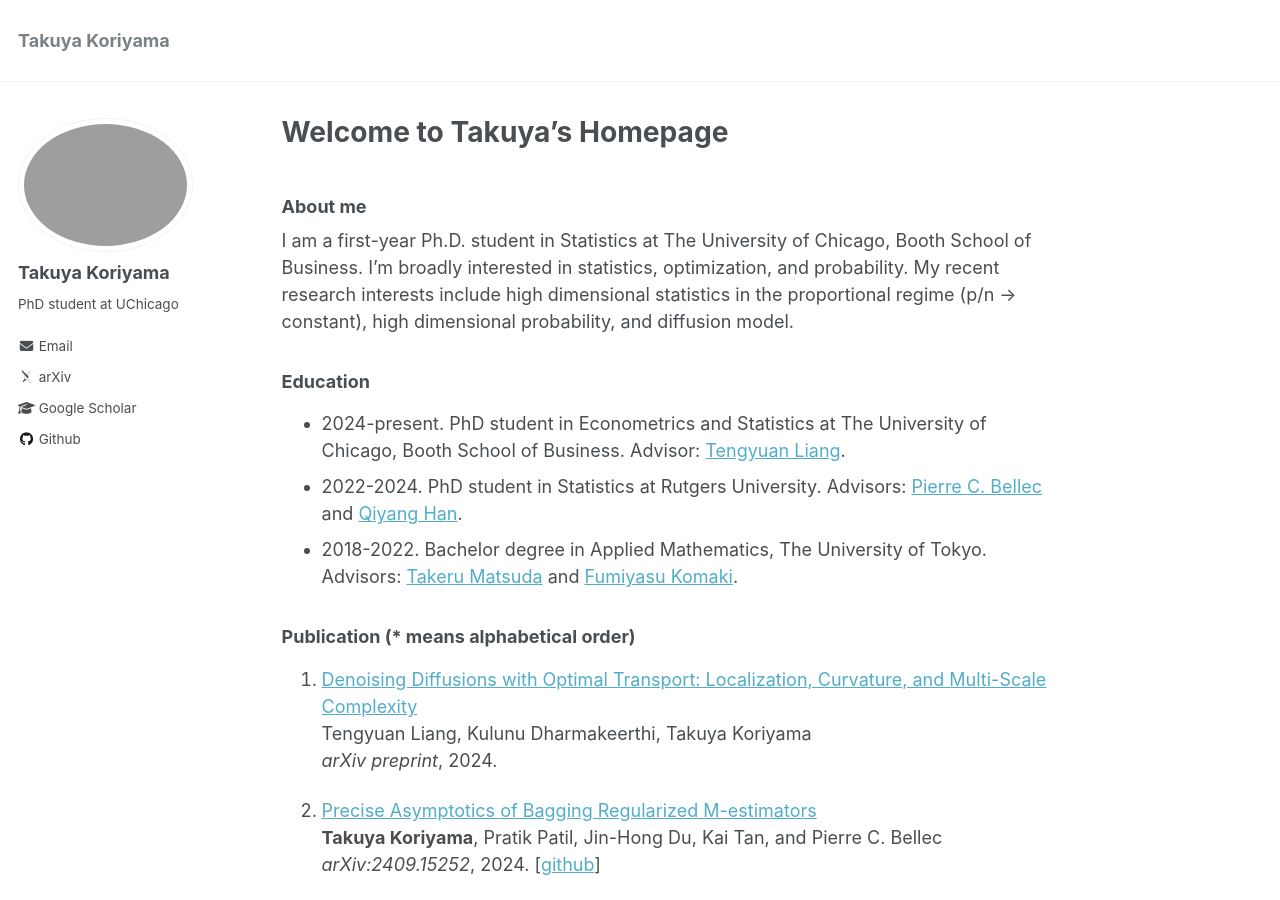
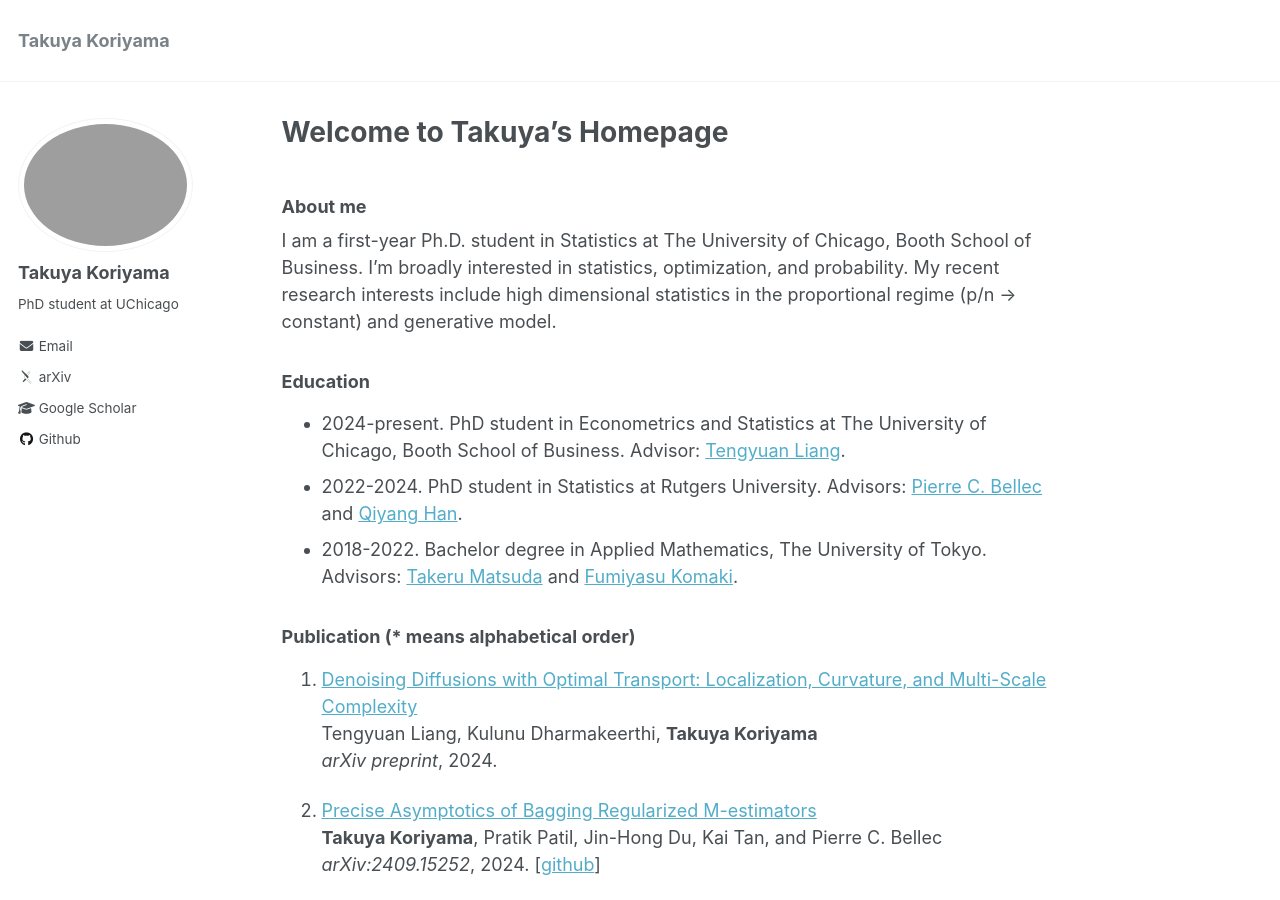
Before and after one commit to TakuyaKoriyama/takuyakoriyama.github.io, a Jekyll site: the page built from _pages/about.md, in a window 1280 px wide and 900 px high. Built offline with Jekyll 4.4.1, drawn with Linux system fonts in a browser that asks for light colours; some web fonts are replaced; part of the change alters nothing that is shown.

Commit message:
Update about.md

```diff
--- a/_pages/about.md
+++ b/_pages/about.md
@@ -9,7 +9,7 @@ redirect_from:
 
 ### About me
 I am a first-year Ph.D. student in Statistics at The University of Chicago, Booth School of Business. I'm broadly interested in statistics, optimization, and probability.
-My recent research interests include high dimensional statistics in the proportional regime (p/n -> constant), high dimensional probability, and diffusion model.
+My recent research interests include high dimensional statistics in the proportional regime (p/n -> constant) and generative model.
 
 ### Education
 * 2024-present. PhD student in Econometrics and Statistics at The University of Chicago, Booth School of Business. Advisor: [Tengyuan Liang](https://tyliang.github.io/).
@@ -20,8 +20,8 @@ Advisors: [Takeru Matsuda](http://www.stat.t.u-tokyo.ac.jp/~t-matsuda/) and [Fum
 
 
 ### Publication (\* means alphabetical order)
-1. [Denoising Diffusions with Optimal Transport: Localization, Curvature, and Multi-Scale Complexity]()\\
-Tengyuan Liang, Kulunu Dharmakeerthi, Takuya Koriyama\\
+1. [Denoising Diffusions with Optimal Transport: Localization, Curvature, and Multi-Scale Complexity](https://arxiv.org/abs/2411.01629)\\
+Tengyuan Liang, Kulunu Dharmakeerthi, __Takuya Koriyama__\\
 *arXiv preprint*, 2024.
 
 1. [Precise Asymptotics of Bagging Regularized M-estimators](https://arxiv.org/abs/2409.15252)\\
```
